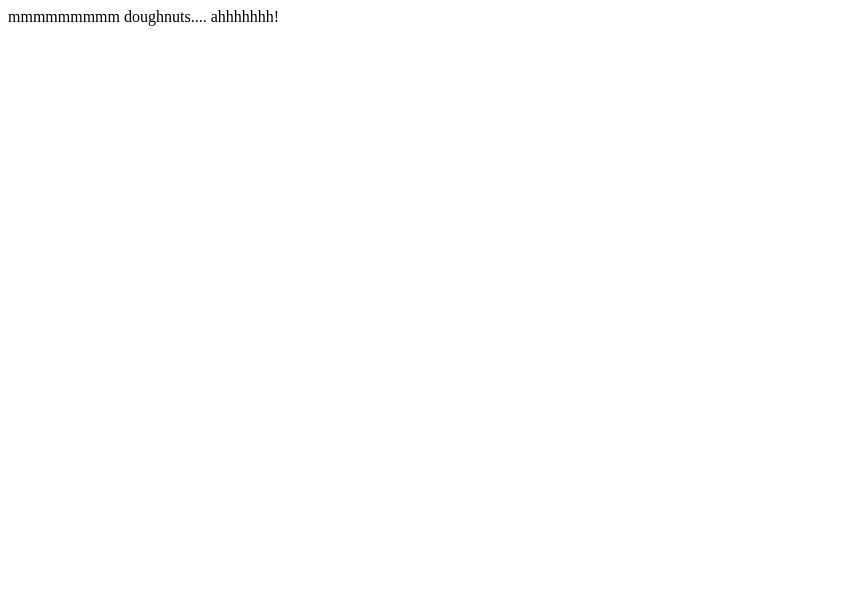
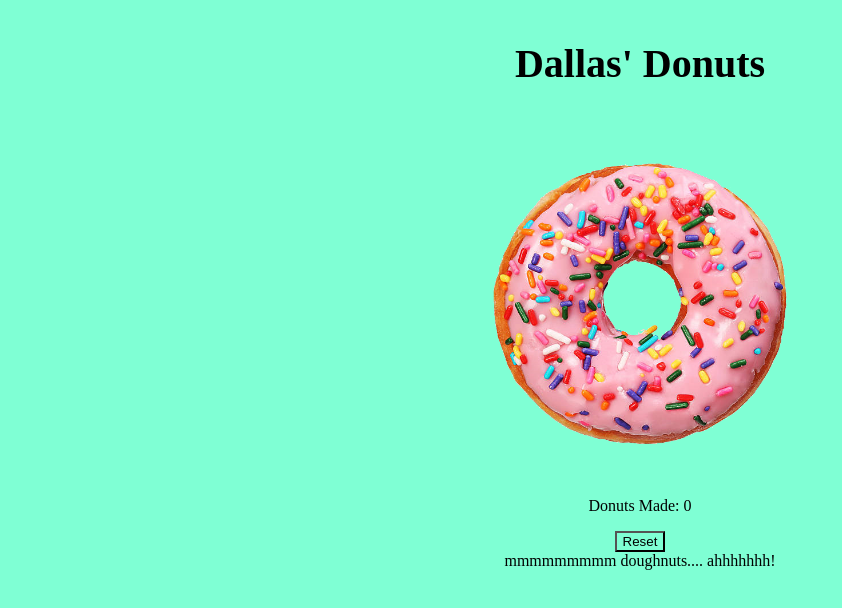
Before and after one commit to 2022-Spring-Cohort/donut-maker-dbaldw10, a website built with Parcel: page index.html in a window 1280 px wide. Shown: the whole page, without its empty margins (0-842 px from the left). Built offline with nearby package versions, Linux system fonts and the light colour scheme.

Commit message:
donut it1

```diff
--- a/index.html
+++ b/index.html
@@ -4,7 +4,14 @@
     <meta charset="UTF-8" />
     <meta http-equiv="X-UA-Compatible" content="IE=edge" />
     <meta name="viewport" content="width=device-width, initial-scale=1.0" />
+    <link rel="stylesheet" type="text/css" href="style.css">
+    <center>
     <title>Donut Clicker</title>
+    <h3>Dallas' Donuts</h3>
+    <img src="donut.png" id ="donut" style ="width: 350px" onclick = "increment()">
+    <p>Donuts Made: <span id = "counter">0</span></p>
+    <button id="Reset" onclick="reset()">Reset</button>
+
   </head>
   <body>
     <div class="container"></div>
--- a/index.js
+++ b/index.js
@@ -1,2 +1,12 @@
 const container = (document.querySelector('.container').innerText =
   'mmmmmmmmm doughnuts.... ahhhhhhh!');
+
+  var clicks = 0;
+  function increment(){
+      clicks = clicks + 1;
+      counter.innerText = clicks;
+  }
+  function reset(){
+    clicks = 0;
+    counter.innerText = clicks;
+  }
--- /dev/null
+++ b/style.css
@@ -0,0 +1,8 @@
+*{
+    background-color: aquamarine;
+
+}
+h3{
+    font-size: 40px;
+
+}
```
Also changed, not shown: donut.png (added).
